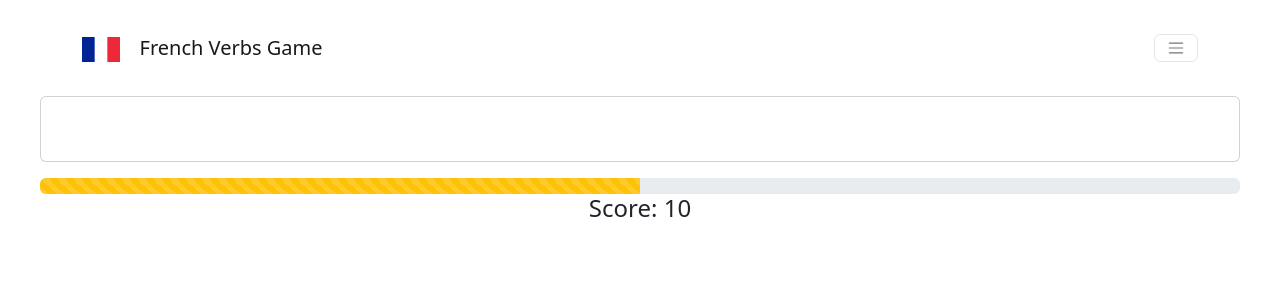
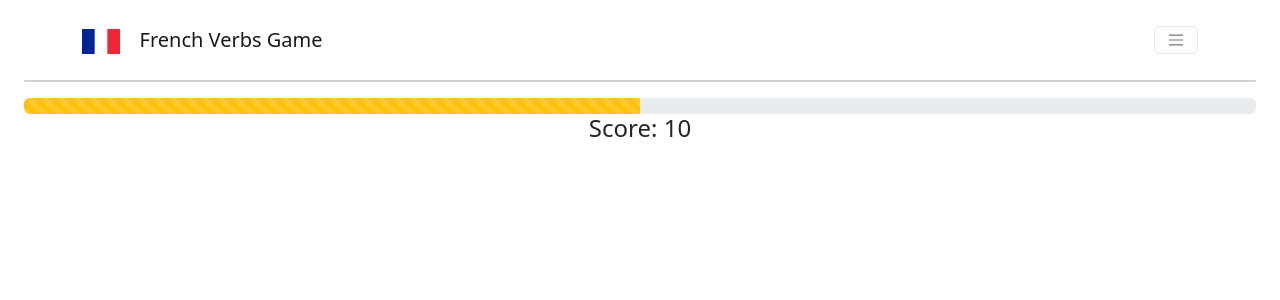
Before and after one commit to ryanMegarityART/french-verbs-game, a React (Vite) app in the folder frontend/: page /play in a window 1280 px wide. Shown: the top 300 px of the page. Built offline with nearby package versions, Linux system fonts and the light colour scheme; no server answers; sample sign-in values are in the browser's storage.

Commit message:
update styling

```diff
--- a/frontend/src/App.css
+++ b/frontend/src/App.css
@@ -4,7 +4,7 @@
 }
 
 .app {
-  padding: 1.25em;
+  padding: 0.75em;
 }
 
 .logo {
@@ -13,12 +13,9 @@
   margin-right: 1em;
 }
 
-.card {
-  padding: 2em;
-}
 
 .guess {
-  padding: 2em;
+  padding: 1em;
   font-size: 1.25em;
 }
 
```
